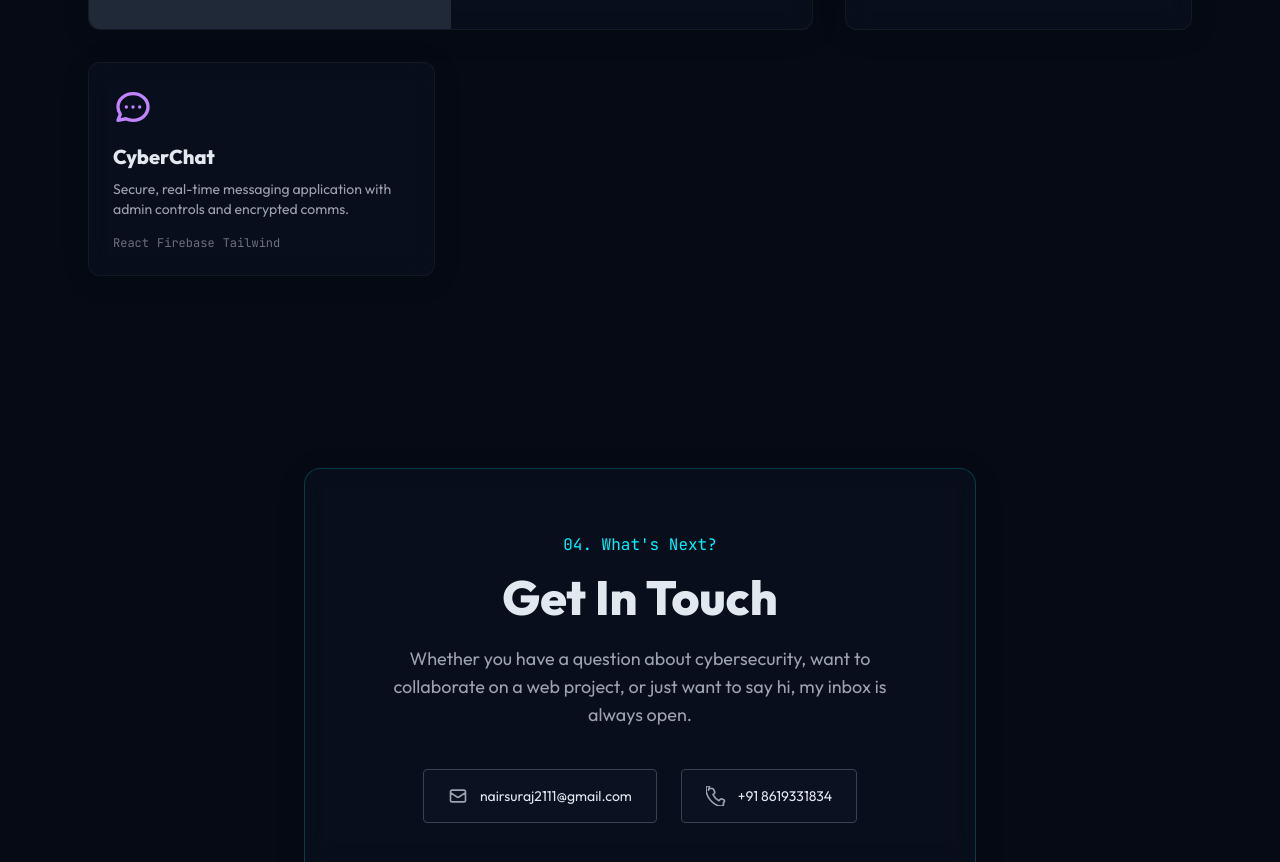
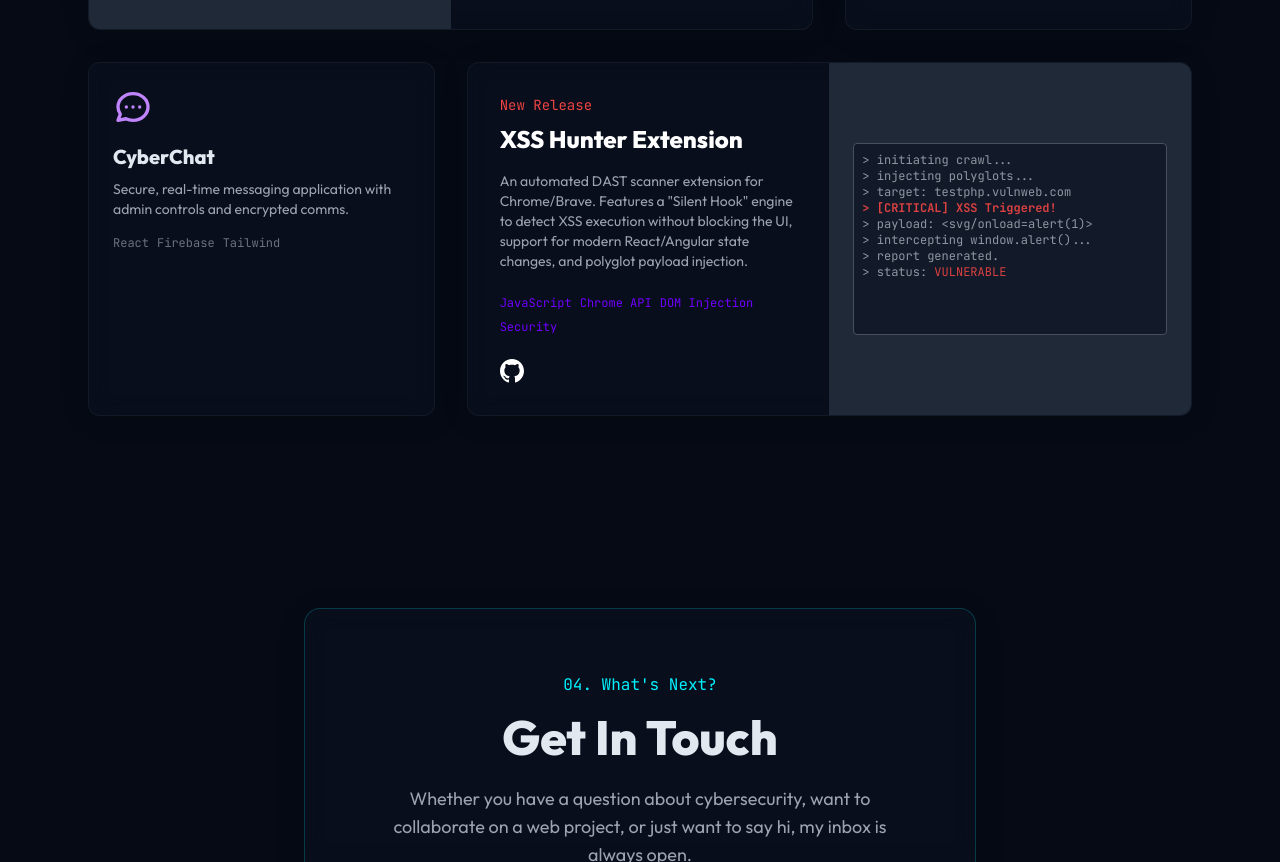
Before and after one commit to Surajnair21/Surajnair21.github.io, a plain HTML site: page index.html in a window 1280 px wide. Shown: the part 2526-3388 px from the top of the page. Drawn offline with nearby package versions, Linux system fonts and the light colour scheme.

Commit message:
Update project descriptions and add new project card

```diff
--- a/index.html
+++ b/index.html
@@ -20,6 +20,7 @@
                             light: '#0a1120',
                             accent: '#00f2ff', // Neon Cyan
                             secondary: '#7000ff', // Electric Purple
+                            danger: '#ef4444', // Red for Security
                             text: '#e2e8f0'
                         }
                     },
@@ -351,7 +352,7 @@
                 </div>
             </div>
 
-            <!-- Project 2 -->
+            <!-- Project 2 (Small) -->
             <div class="glass-card rounded-xl p-6 hover:-translate-y-2 transition-transform">
                 <div class="flex justify-between items-center mb-4">
                     <div class="text-blue-400">
@@ -367,7 +368,7 @@
                 </div>
             </div>
 
-            <!-- Project 3 -->
+            <!-- Project 3 (Small) -->
             <div class="glass-card rounded-xl p-6 hover:-translate-y-2 transition-transform">
                 <div class="flex justify-between items-center mb-4">
                     <div class="text-purple-400">
@@ -382,6 +383,44 @@
                     <span>Tailwind</span>
                 </div>
             </div>
+
+            <!-- Project 4 (XSS Hunter - New Featured) -->
+            <div class="glass-card rounded-xl overflow-hidden group md:col-span-2 hover:shadow-[0_0_30px_rgba(220,38,38,0.2)] transition-all">
+                <div class="h-full flex flex-col md:flex-row-reverse">
+                    <div class="bg-gray-800 md:w-1/2 p-6 flex items-center justify-center relative overflow-hidden">
+                        <!-- Mock Extension UI -->
+                        <div class="w-full h-48 bg-gray-900 rounded border border-gray-600 p-2 font-mono text-xs text-gray-400 overflow-hidden opacity-90 group-hover:opacity-100 transition-opacity">
+                            > initiating crawl...<br>
+                            > injecting polyglots...<br>
+                            > target: testphp.vulnweb.com<br>
+                            <span class="text-cyber-danger font-bold">> [CRITICAL] XSS Triggered!</span><br>
+                            > payload: &lt;svg/onload=alert(1)&gt;<br>
+                            > intercepting window.alert()...<br>
+                            > report generated.<br>
+                            > status: <span class="text-cyber-danger">VULNERABLE</span>
+                        </div>
+                    </div>
+                    <div class="p-8 md:w-1/2 flex flex-col justify-center">
+                        <h3 class="text-cyber-danger font-mono text-sm mb-2">New Release</h3>
+                        <h4 class="text-2xl font-bold mb-4 text-white">XSS Hunter Extension</h4>
+                        <p class="text-gray-400 mb-6 text-sm">
+                            An automated DAST scanner extension for Chrome/Brave. Features a "Silent Hook" engine to detect XSS execution without blocking the UI, support for modern React/Angular state changes, and polyglot payload injection.
+                        </p>
+                        <div class="flex flex-wrap gap-2 mb-6 font-mono text-xs text-cyber-secondary">
+                            <span>JavaScript</span>
+                            <span>Chrome API</span>
+                            <span>DOM Injection</span>
+                            <span>Security</span>
+                        </div>
+                        <div class="flex gap-4">
+                            <a href="https://github.com/Surajnair21" target="_blank" class="text-white hover:text-cyber-danger transition-colors">
+                                <svg class="w-6 h-6" fill="currentColor" viewBox="0 0 24 24"><path d="M12 0c-6.626 0-12 5.373-12 12 0 5.302 3.438 9.8 8.207 11.387.599.111.793-.261.793-.577v-2.234c-3.338.726-4.033-1.416-4.033-1.416-.546-1.387-1.333-1.756-1.333-1.756-1.089-.745.083-.729.083-.729 1.205.084 1.839 1.237 1.839 1.237 1.07 1.834 2.807 1.304 3.492.997.107-.775.418-1.305.762-1.604-2.665-.305-5.467-1.334-5.467-5.931 0-1.311.469-2.381 1.236-3.221-.124-.303-.535-1.524.117-3.176 0 0 1.008-.322 3.301 1.23.957-.266 1.983-.399 3.003-.404 1.02.005 2.047.138 3.006.404 2.291-1.552 3.297-1.23 3.297-1.23.653 1.653.242 2.874.118 3.176.77.84 1.235 1.911 1.235 3.221 0 4.609-2.807 5.624-5.479 5.921.43.372.823 1.102.823 2.222v3.293c0 .319.192.694.801.576 4.765-1.589 8.199-6.086 8.199-11.386 0-6.627-5.373-12-12-12z"/></svg>
+                            </a>
+                        </div>
+                    </div>
+                </div>
+            </div>
+
         </div>
     </section>
 
```
